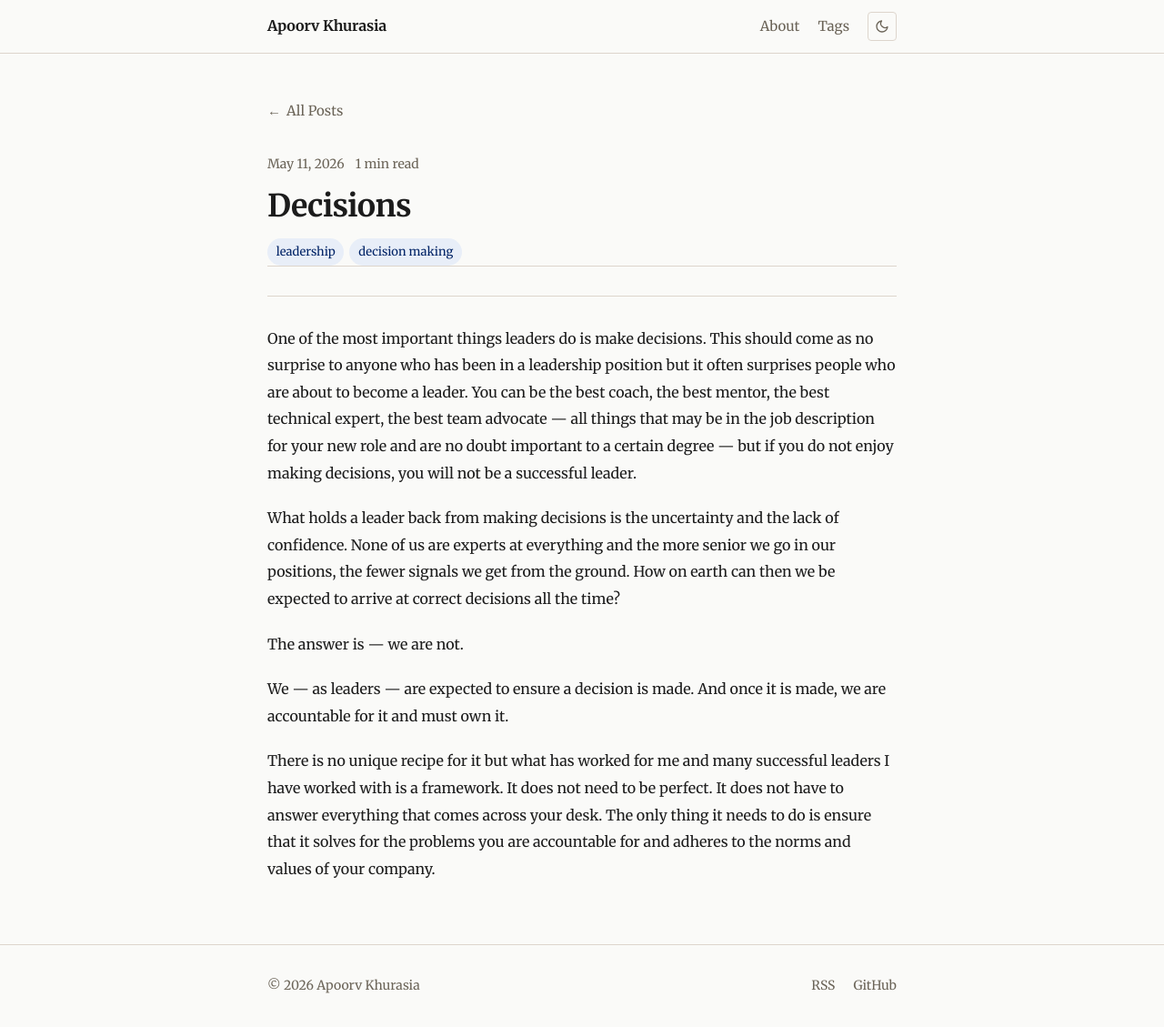
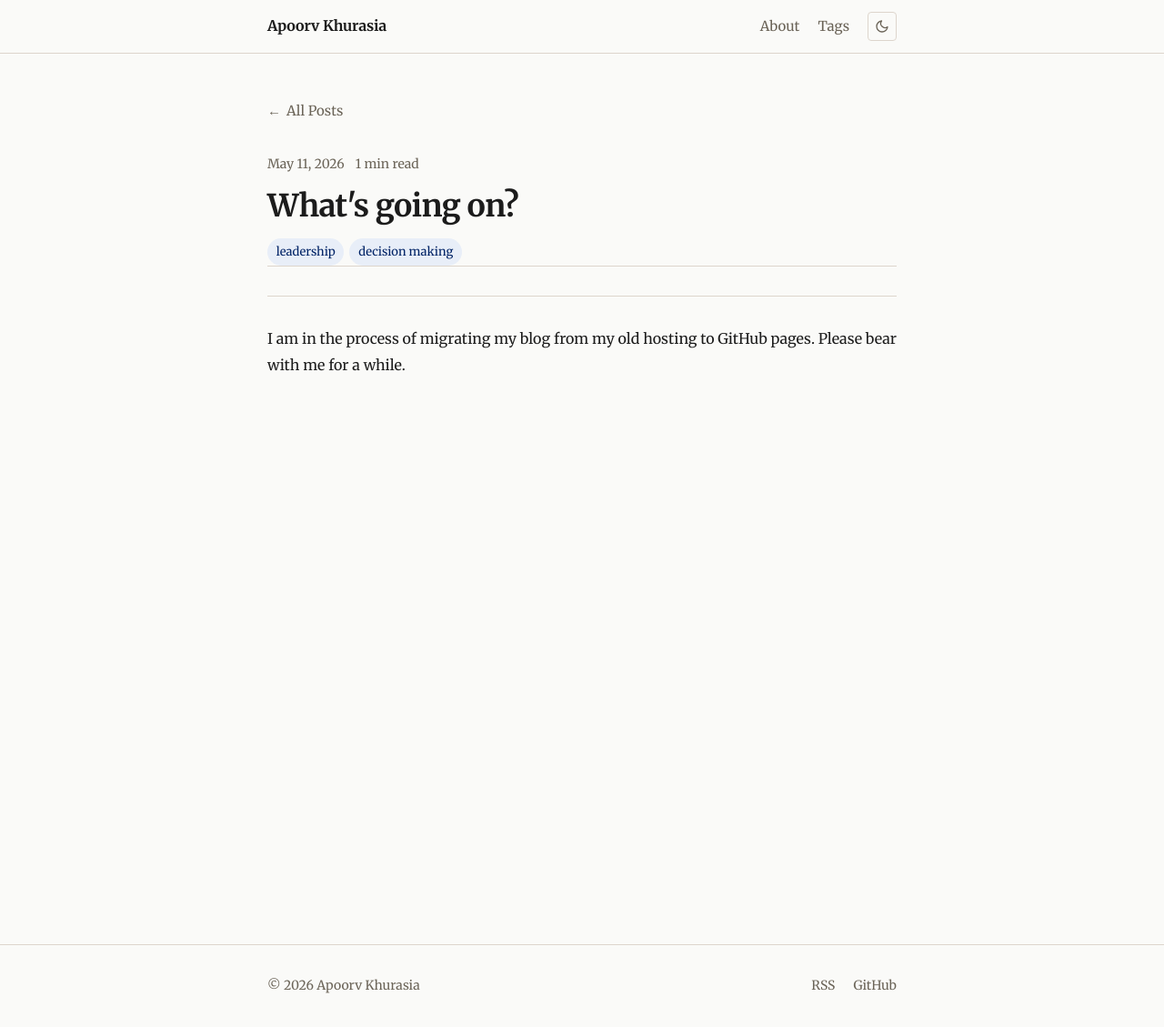
Before and after one commit to apoorvkhurasia/apoorvkhurasia.github.io, a Jekyll site: the page built from _posts/2026-05-11-welcome-to-my-blog.md, in a window 1280 px wide and 1129 px high. Shown: the whole window at 91% size. Built offline with Jekyll 4.4.1, drawn with Linux system fonts in a browser that asks for light colours.

Commit message:
hold message

```diff
--- a/_posts/2026-05-11-welcome-to-my-blog.md
+++ b/_posts/2026-05-11-welcome-to-my-blog.md
@@ -1,15 +1,7 @@
 ---
-title: "Decisions"
+title: "What's going on?"
 date: 2026-05-11 12:00:00 +0000
 tags: [leadership, decision making]
 ---
 
-One of the most important things leaders do is make decisions. This should come as no surprise to anyone who has been in a leadership position but it often surprises people who are about to become a leader. You can be the best coach, the best mentor, the best technical expert, the best team advocate --- all things that may be in the job description for your new role and are no doubt important to a certain degree --- but if you do not enjoy making decisions, you will not be a successful leader.
-
-What holds a leader back from making decisions is the uncertainty and the lack of confidence. None of us are experts at everything and the more senior we go in our positions, the fewer signals we get from the ground. How on earth can then we be expected to arrive at correct decisions all the time?
-
-The answer is --- we are not.
-
-We --- as leaders --- are expected to ensure a decision is made. And once it is made, we are accountable for it and must own it.
-
-There is no unique recipe for it but what has worked for me and many successful leaders I have worked with is a framework. It does not need to be perfect. It does not have to answer everything that comes across your desk. The only thing it needs to do is ensure that it solves for the problems you are accountable for and adheres to the norms and values of your company.
+I am in the process of migrating my blog from my old hosting to GitHub pages. Please bear with me for a while.
```
